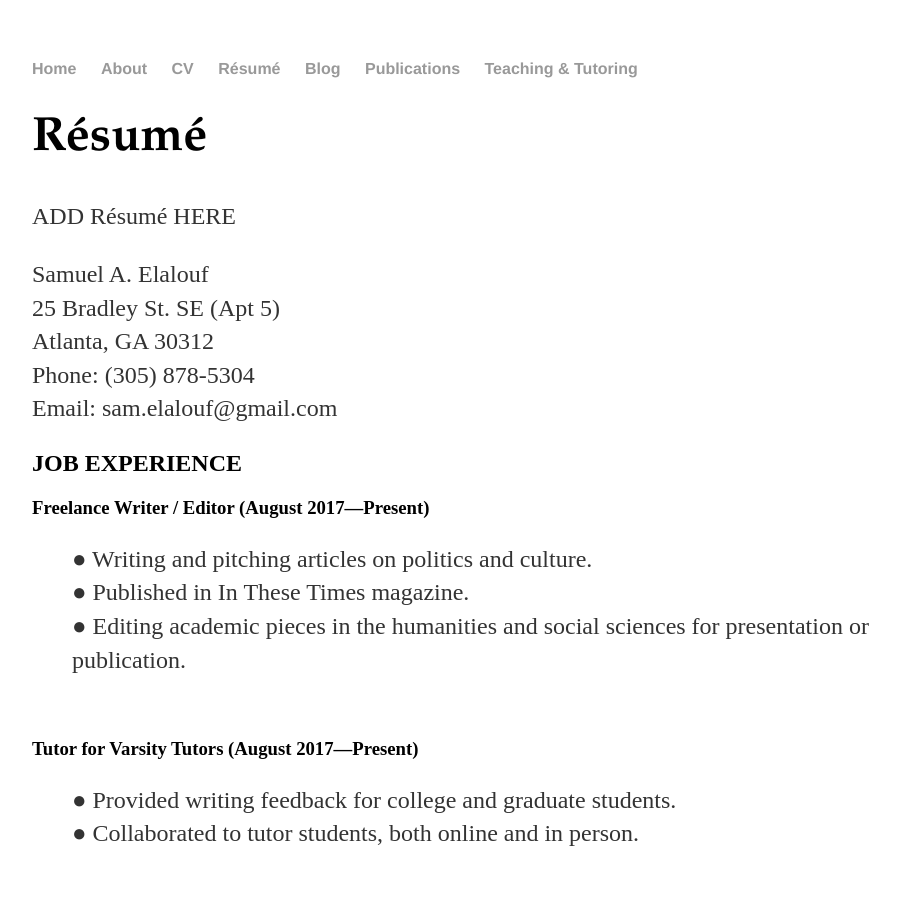
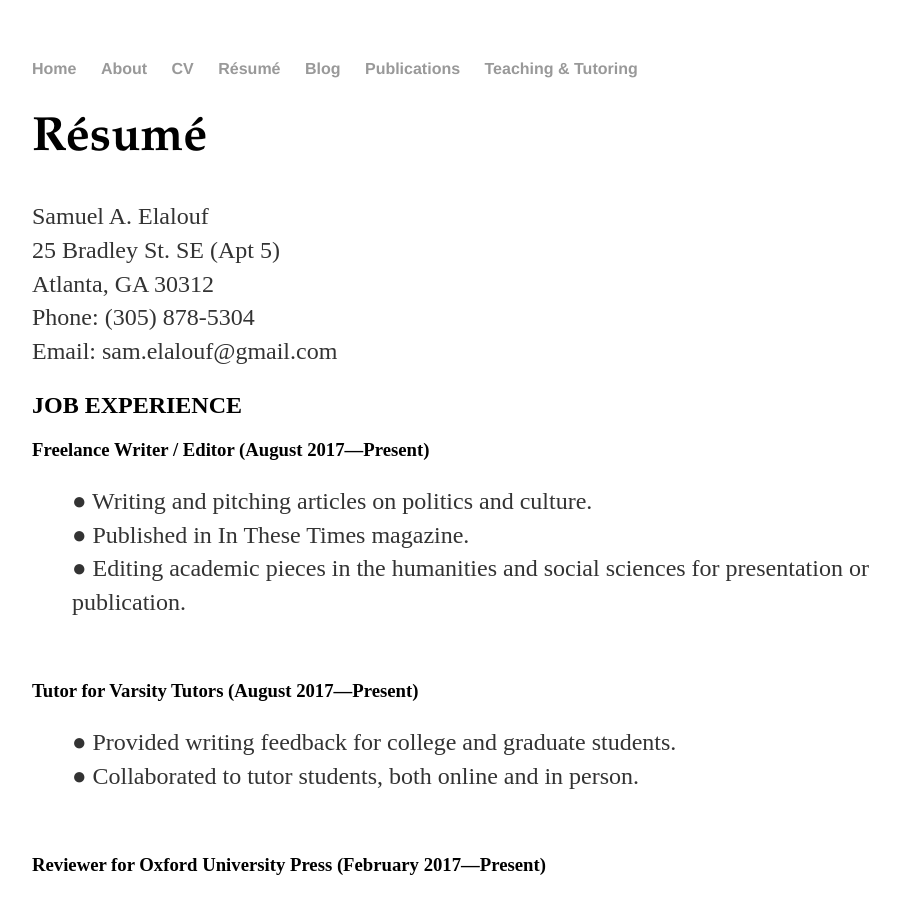
Before and after one commit to SamElalouf/samelalouf.github.io, a Jekyll site: the page built from resume/index.html, in a window 1280 px wide and 900 px high. Shown: the whole window, without its empty margins (160-1060 px from the left). Built offline with Jekyll 4.4.1, drawn with Linux system fonts in a browser that asks for light colours.

Commit message:
Update index.html

```diff
--- a/resume/index.html
+++ b/resume/index.html
@@ -4,7 +4,6 @@ title: Résumé
 ---
 <div class="blurb">
 	<h1 style="font-family:Garamond; style="font-size: 28px;">Résumé</h1>
-	<p> ADD Résumé HERE </p>
 	<p>Samuel A. Elalouf<br>
 25 Bradley St. SE (Apt 5)<br>
 Atlanta, GA 30312<br>
```
